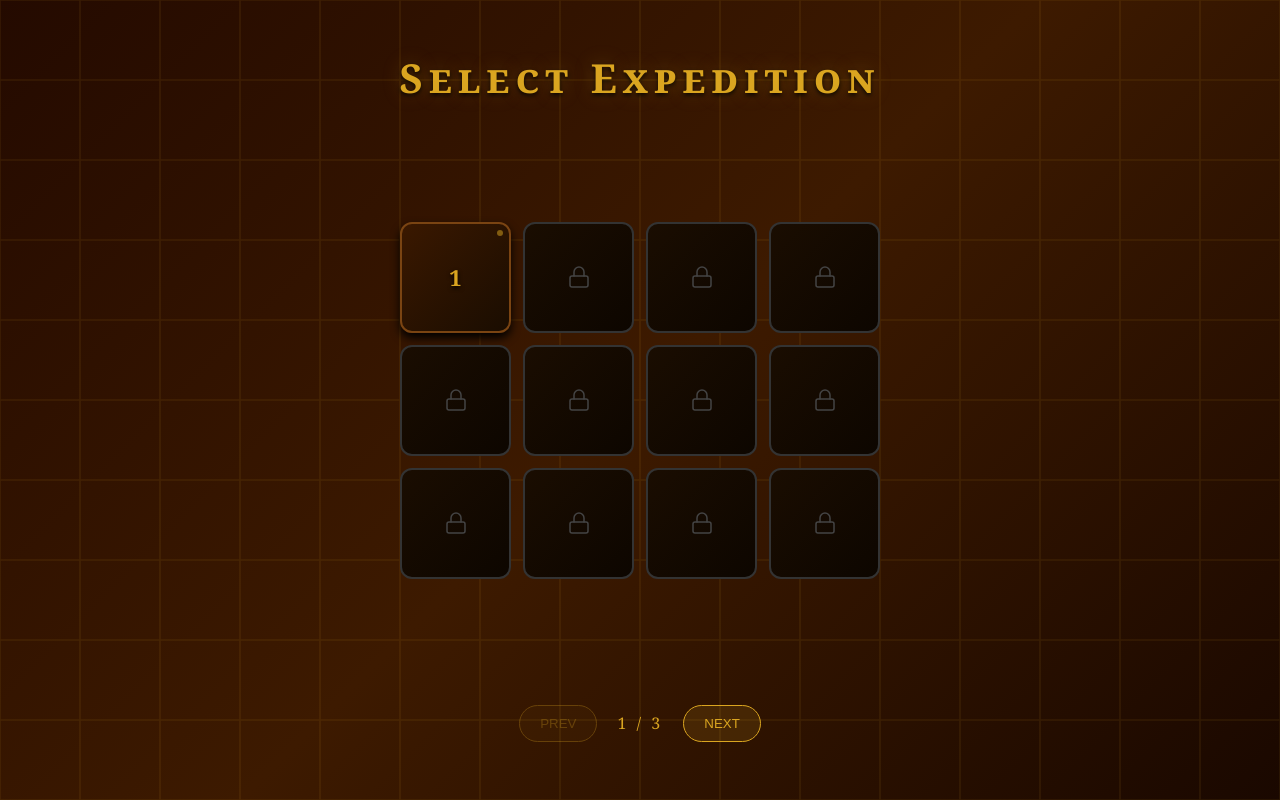
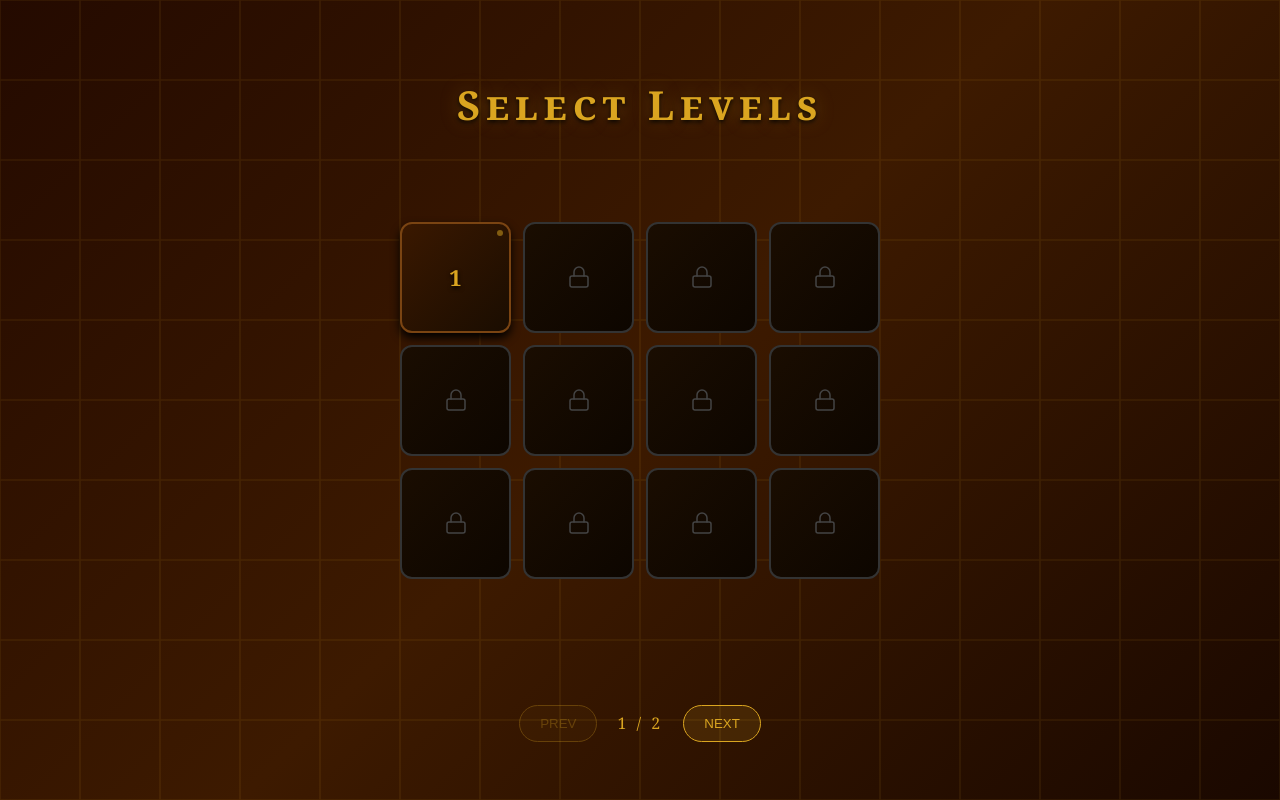
Before and after one commit to nenshibudheliya-coder/Free-the-Key, a React (Vite) app: page / in a window 1280 px wide. Both pictures are taken after a click on the button "START". Built offline with nearby package versions, Linux system fonts and the light colour scheme.

Commit message:
levels add , select levels opetion add

```diff
--- a/src/Components/LevelSelect.jsx
+++ b/src/Components/LevelSelect.jsx
@@ -1,10 +1,14 @@
+{ /* LEVEL SELECT PAGE */ }
+
 import { useState } from "react";
 import { LEVELS } from "./free.jsx";
 
-const TOTAL_LEVELS = 32;
+// TOTAL_LEVELS is automatically taken from LEVELS array.
+// Jyare free.jsx ma navo level add karo, auto show thay — no manual change needed here.
+const TOTAL_LEVELS = LEVELS.length;
 const PER_PAGE = 12;
 
-export default function LevelSelect({ onPlay, onBack, unlockedCount = 1 }) {
+export default function LevelSelect({ onPlay, onBack, unlockedCount = 1, completedLevels = [] }) {
     const [page, setPage] = useState(0);
     const pageCount = Math.ceil(TOTAL_LEVELS / PER_PAGE);
 
@@ -30,7 +34,7 @@ export default function LevelSelect({ onPlay, onBack, unlockedCount = 1 }) {
             }} />
 
             {/* Header */}
-            <div style={{ height: "15%", display: "flex", alignItems: "center", justifyContent: "center", width: "100%", zIndex: 10 }}>
+            <div style={{ height: "15%", display: "flex", alignItems: "center", justifyContent: "center", width: "100%", zIndex: 10, paddingTop: "55px" }}>
                 <h2 style={{
                     color: "#DAA520",
                     margin: 0,
@@ -39,7 +43,7 @@ export default function LevelSelect({ onPlay, onBack, unlockedCount = 1 }) {
                     fontSize: "clamp(24px, 5vh, 42px)",
                     textShadow: "0 0 20px #DAA52044, 0 2px 4px #000"
                 }}>
-                    Select Expedition
+                    Select Levels
                 </h2>
             </div>
 
@@ -51,7 +55,9 @@ export default function LevelSelect({ onPlay, onBack, unlockedCount = 1 }) {
                 alignContent: "center", zIndex: 10
             }}>
                 {levelsOnPage.map((lv) => {
-                    const isLocked = lv >= unlockedCount || lv >= LEVELS.length;
+                    // Level 1 (lv=0) always unlocked.
+                    // Level N: locked jya sudhi Level N-1 complete na thay (strictly sequential).
+                    const isLocked = lv > 0 && !completedLevels.includes(lv - 1);
                     return (
                         <LevelCard
                             key={lv}
--- a/src/Components/free.jsx
+++ b/src/Components/free.jsx
@@ -1,3 +1,5 @@
+{ /* BORAD LEVELS PAGE */ }
+
 import { useState, useCallback, useEffect, useRef } from "react";
 
 const COLS = 6;
@@ -252,6 +254,50 @@ export const LEVELS = [
             { id: "j", row: 5, col: 3, length: 2, isHorizontal: true },
         ],
     },
+    {
+        level: 18,
+        pieces: [
+            { id: "key", row: 2, col: 0, length: 2, isHorizontal: true, isKey: true },
+            { id: "a", row: 0, col: 0, length: 2, isHorizontal: false },
+            { id: "b", row: 0, col: 1, length: 2, isHorizontal: true },
+            { id: "c", row: 1, col: 2, length: 3, isHorizontal: false },
+            { id: "d", row: 0, col: 5, length: 3, isHorizontal: false },
+            { id: "e", row: 3, col: 3, length: 3, isHorizontal: true },
+            { id: "f", row: 5, col: 0, length: 3, isHorizontal: true },
+            { id: "g", row: 4, col: 4, length: 2, isHorizontal: false },
+        ],
+    },
+    {
+        level: 19,
+        pieces: [
+            { id: "key", row: 2, col: 1, length: 2, isHorizontal: true, isKey: true },
+            { id: "a", row: 0, col: 0, length: 3, isHorizontal: false },
+            { id: "b", row: 0, col: 1, length: 2, isHorizontal: true },
+            { id: "c", row: 0, col: 3, length: 3, isHorizontal: false },
+            { id: "d", row: 3, col: 2, length: 2, isHorizontal: false },
+            { id: "e", row: 3, col: 3, length: 3, isHorizontal: true },
+            { id: "f", row: 5, col: 2, length: 3, isHorizontal: true },
+            { id: "g", row: 4, col: 5, length: 2, isHorizontal: false },
+        ],
+    },
+    {
+        level: 20,
+        pieces: [
+            { id: "key", row: 2, col: 0, length: 2, isHorizontal: true, isKey: true },
+
+            { id: "a", row: 0, col: 2, length: 3, isHorizontal: false },
+            { id: "b", row: 0, col: 4, length: 2, isHorizontal: true },
+
+            { id: "c", row: 1, col: 5, length: 3, isHorizontal: false },
+            { id: "d", row: 3, col: 1, length: 3, isHorizontal: true },
+
+            { id: "e", row: 3, col: 4, length: 2, isHorizontal: false },
+            { id: "f", row: 4, col: 0, length: 2, isHorizontal: true },
+
+            { id: "g", row: 5, col: 2, length: 3, isHorizontal: true },
+        ]
+    },
+
 ];
 
 
--- a/src/Components/home.jsx
+++ b/src/Components/home.jsx
@@ -1,3 +1,5 @@
+{ /* HOME PAGE */ }
+
 import { useState, useEffect } from "react";
 
 export default function HomePage({ onStart }) {
```
